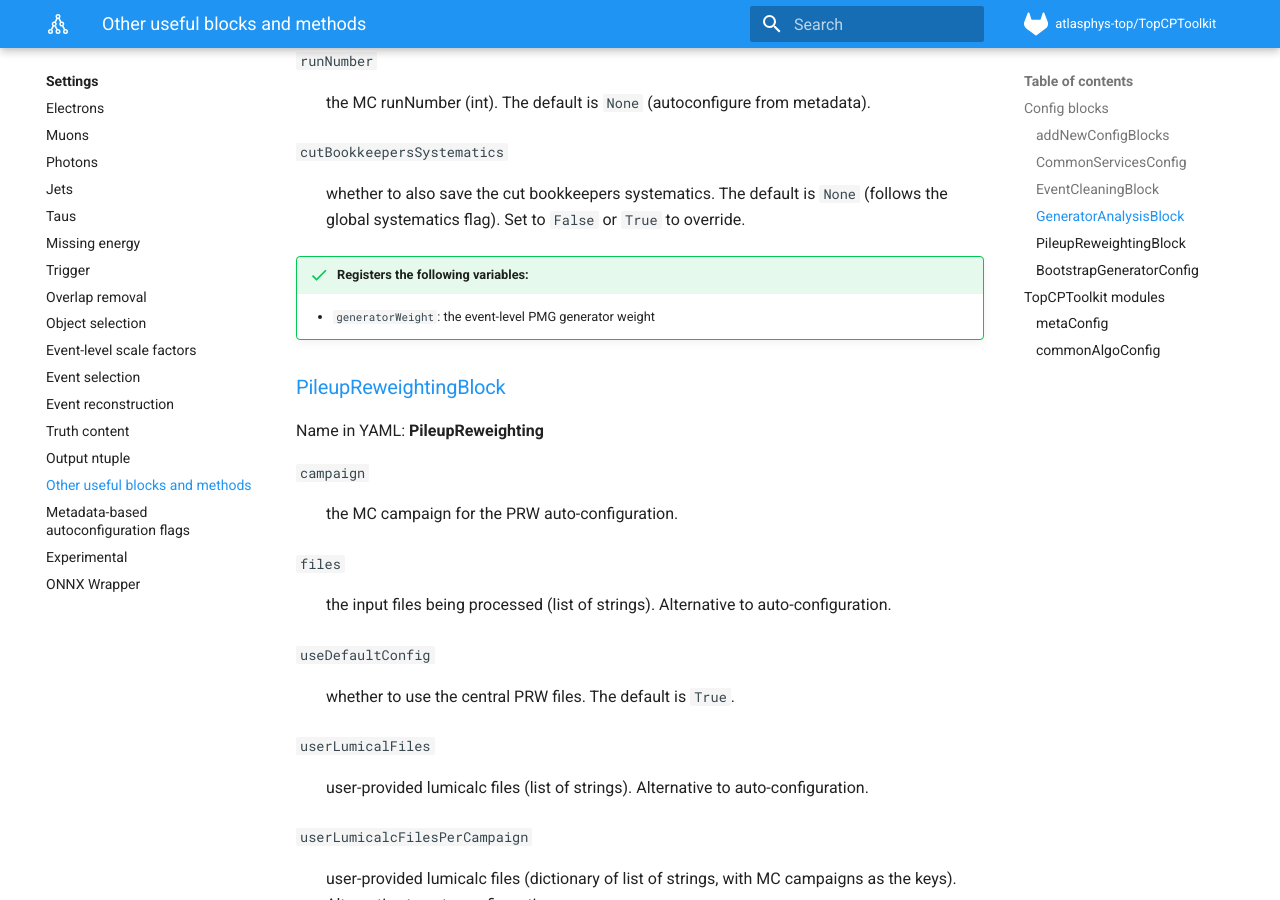
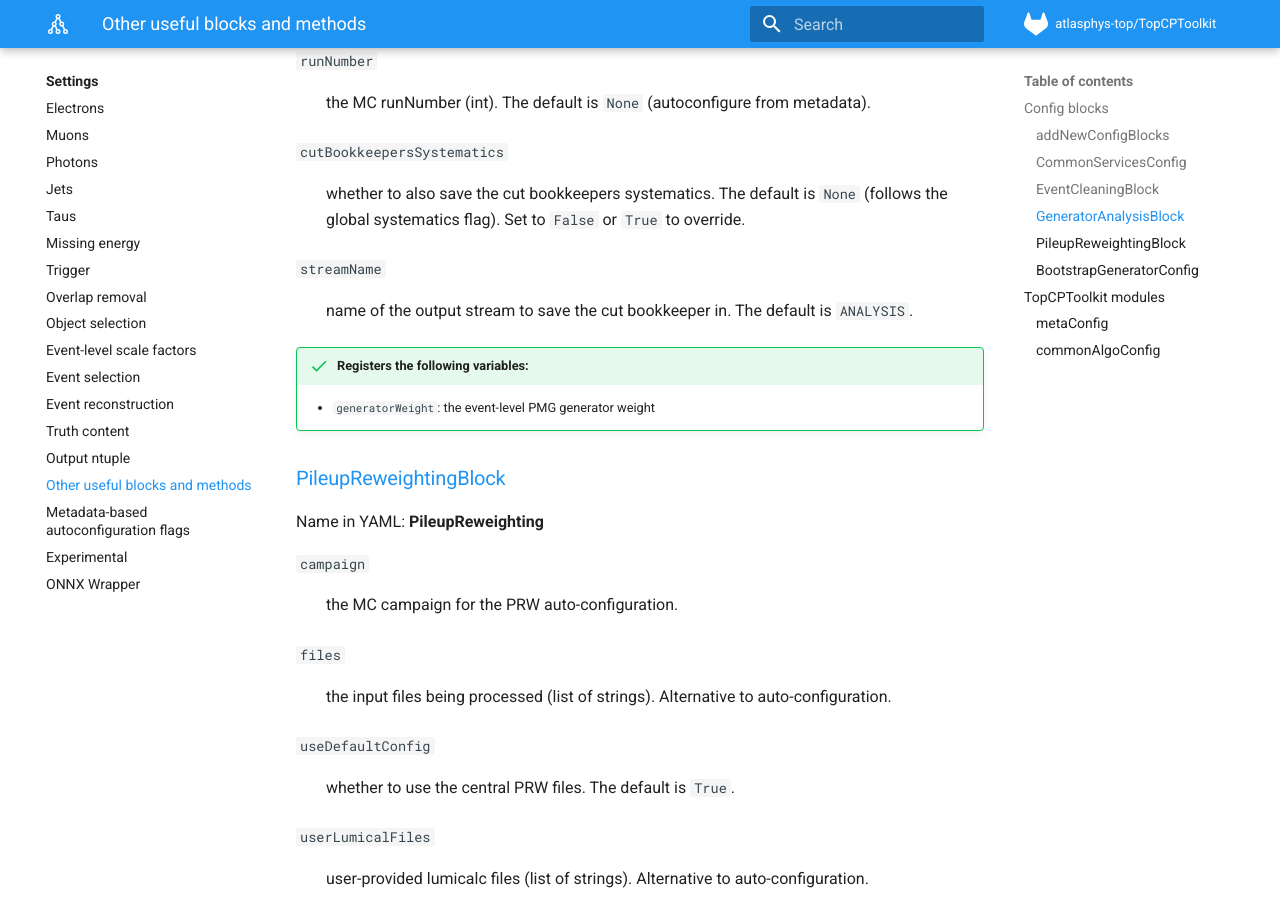
Before and after one commit to SuperNova76/TopCPToolKit, an MkDocs documentation site: the page built from docs/settings/others.md, in a window 1280 px wide and 900 px high, scrolled down 2722 px. Built offline with MkDocs 1.6.1 and Material for MkDocs 9.7.7, drawn with Linux system fonts in a browser that asks for light colours.

Commit message:
stream names

```diff
--- a/docs/settings/others.md
+++ b/docs/settings/others.md
@@ -166,6 +166,9 @@ Name in YAML: **GeneratorLevelAnalysis**
 `cutBookkeepersSystematics`
 :   whether to also save the cut bookkeepers systematics. The default is `None` (follows the global systematics flag). Set to `False` or `True` to override.
 
+`streamName`
+:   name of the output stream to save the cut bookkeeper in. The default is `ANALYSIS`.
+
 !!! success "Registers the following variables:"
     - `generatorWeight`: the event-level PMG generator weight
 
```
Also changed, not shown: docs/settings/ntupling.md (+3 -0 lines).
